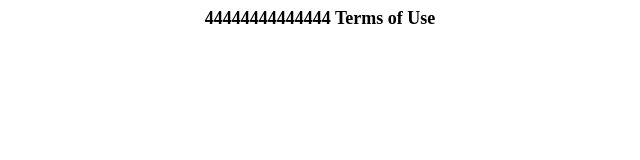
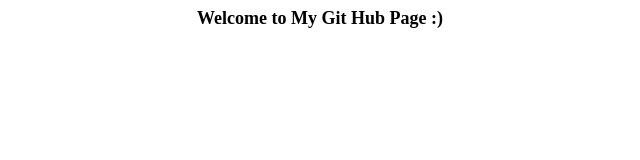
Before and after one commit to mohdaasif007/testwebsitepublish, a plain HTML site: page index.html in a window 1280 px wide. Shown: the full height of the page, 320-960 px from the left. Drawn offline with Linux system fonts and the light colour scheme.

Commit message:
Update index.html

```diff
--- a/index.html
+++ b/index.html
@@ -7,7 +7,7 @@
 </head>
 <body>
     <div>
-        <CENTER>  <span style="font-size:18px;font-weight:bold;">44444444444444 Terms of Use</span></CENTER>
+        <CENTER>  <span style="font-size:18px;font-weight:bold;">Welcome to My Git Hub Page :) </span></CENTER>
 
 
 
```
